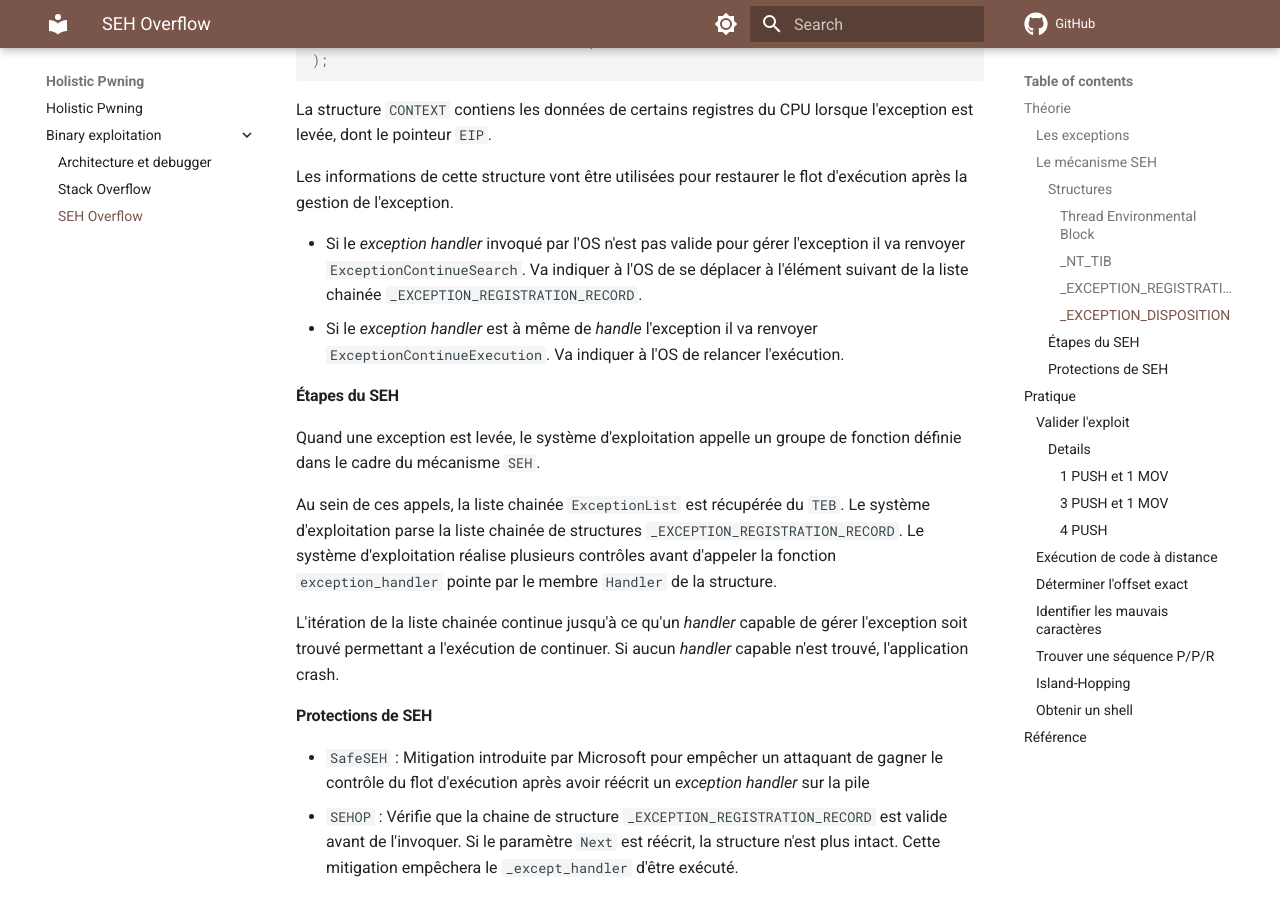
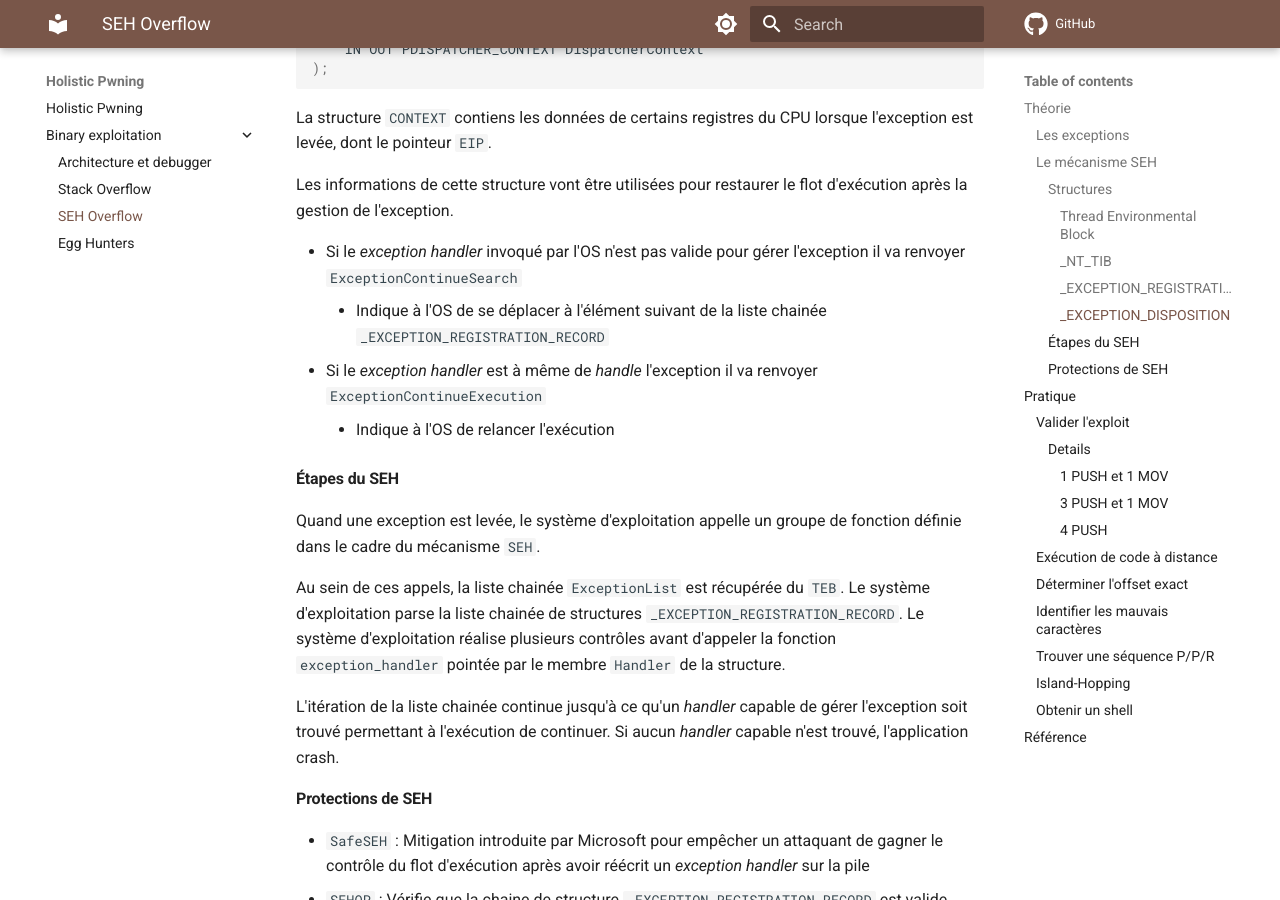
Before and after one commit to s-lck/HolisticPwning, an MkDocs documentation site: the page built from docs/binary-exploitation/2-seh-overflow.md, in a window 1280 px wide and 900 px high, scrolled down 3709 px. Built offline with MkDocs 1.6.1 and Material for MkDocs 9.7.7, drawn with Linux system fonts in a browser that asks for light colours; comment, search, counter and statistics services are not loaded; some of the changed text lies outside the part shown.

Commit message:
Typo SEH

````diff
--- a/docs/binary-exploitation/2-seh-overflow.md
+++ b/docs/binary-exploitation/2-seh-overflow.md
@@ -83,9 +83,9 @@
    +0x018 Self             : Ptr32 _NT_TIB
 ```
 
+Le premier élément de la structure nommé `ExceptionList` est un pointeur sur la structure `_EXCEPTION_REGISTRATION_RECORD` :
+
 ##### _EXCEPTION_REGISTRATION_RECORD
-
-Le premier élément de la structure nommé `ExceptionList` est un pointeur sur la structure `_EXCEPTION_REGISTRATION_RECORD` :
 
 ```c
 0:010> dt _EXCEPTION_REGISTRATION_RECORD
@@ -116,16 +116,18 @@
 
 Les informations de cette structure vont être utilisées pour restaurer le flot d'exécution après la gestion de l'exception.
 
-- Si le *exception handler* invoqué par l'OS n'est pas valide pour gérer l'exception il va renvoyer `ExceptionContinueSearch`. Va indiquer à l'OS de se déplacer à l'élément suivant de la liste chainée `_EXCEPTION_REGISTRATION_RECORD`.
-- Si le *exception handler* est à même de *handle* l'exception il va renvoyer `ExceptionContinueExecution`. Va indiquer à l'OS de relancer l'exécution.
+- Si le *exception handler* invoqué par l'OS n'est pas valide pour gérer l'exception il va renvoyer `ExceptionContinueSearch`
+    * Indique à l'OS de se déplacer à l'élément suivant de la liste chainée `_EXCEPTION_REGISTRATION_RECORD`
+- Si le *exception handler* est à même de *handle* l'exception il va renvoyer `ExceptionContinueExecution`
+    * Indique à l'OS de relancer l'exécution
 
 #### Étapes du SEH
 
 Quand une exception est levée, le système d'exploitation appelle un groupe de fonction définie dans le cadre du mécanisme `SEH`.
 
-Au sein de ces appels, la liste chainée `ExceptionList` est récupérée du `TEB`. Le système d'exploitation parse la liste chainée de structures `_EXCEPTION_REGISTRATION_RECORD`. Le système d'exploitation réalise plusieurs contrôles avant d'appeler la fonction `exception_handler` pointe par le membre `Handler` de la structure.
-
-L'itération de la liste chainée continue jusqu'à ce qu'un *handler* capable de gérer l'exception soit trouvé permettant a l'exécution de continuer. Si aucun *handler* capable n'est trouvé, l'application crash.
+Au sein de ces appels, la liste chainée `ExceptionList` est récupérée du `TEB`. Le système d'exploitation parse la liste chainée de structures `_EXCEPTION_REGISTRATION_RECORD`. Le système d'exploitation réalise plusieurs contrôles avant d'appeler la fonction `exception_handler` pointée par le membre `Handler` de la structure.
+
+L'itération de la liste chainée continue jusqu'à ce qu'un *handler* capable de gérer l'exception soit trouvé permettant à l'exécution de continuer. Si aucun *handler* capable n'est trouvé, l'application crash.
 
 #### Protections de SEH
 
--- /dev/null
+++ b/docs/binary-exploitation/3-egghunters.md
@@ -0,0 +1 @@
+# Egg Hunters
````
Also changed, not shown: other parts of docs/binary-exploitation/2-seh-overflow.md (+3 -3 lines), docs/README.md (+1 -1 lines).
